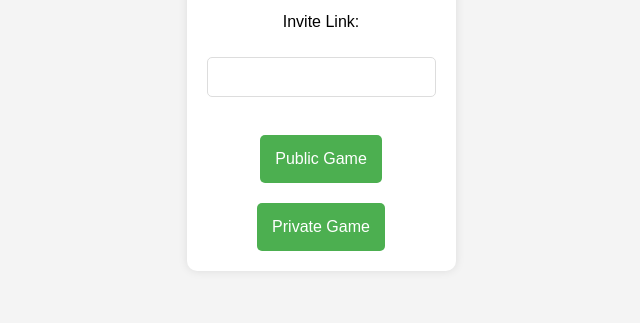
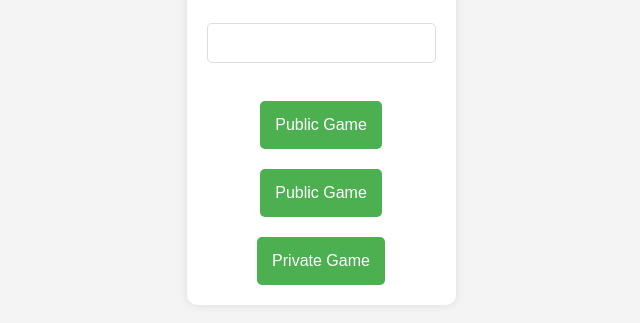
Before and after one commit to TarekChattouti/TicTac-Online, a website: page public/index.html in a window 1280 px wide. Shown: the part 305-628 px from the top of the page, without its empty margins (319-959 px from the left). Drawn offline with Linux system fonts and the light colour scheme; no server answers.

Commit message:
Update index.html

```diff
--- a/public/index.html
+++ b/public/index.html
@@ -88,7 +88,7 @@
         <p>Invite Link:</p>
         <input type="text" id="invite-link" onclick="copyToClipboard()" title="This link is Public !" readonly>
         <br>
-        <a href="public.html">Public Game</a href="public.html"><a href="private.html">Private Game</a href="public.html">
+        <a href="#" id="start-game">Public Game</a><a href="public.html">Public Game</a><a href="private.html">Private Game</a>
     </div>
     <script>
         function sleep(ms) {
@@ -126,6 +126,7 @@
 
         socket.on('initialData', ({playerData, Player, data }) => {
             document.getElementById("invite-link").value = `${window.location.href}game.html?invite=${playerData['room']}`;
+            document.getElementById("start-game").href = `${window.location.href}game.html?invite=${playerData['room']}`;
         });
     </script>
 </body>
```
